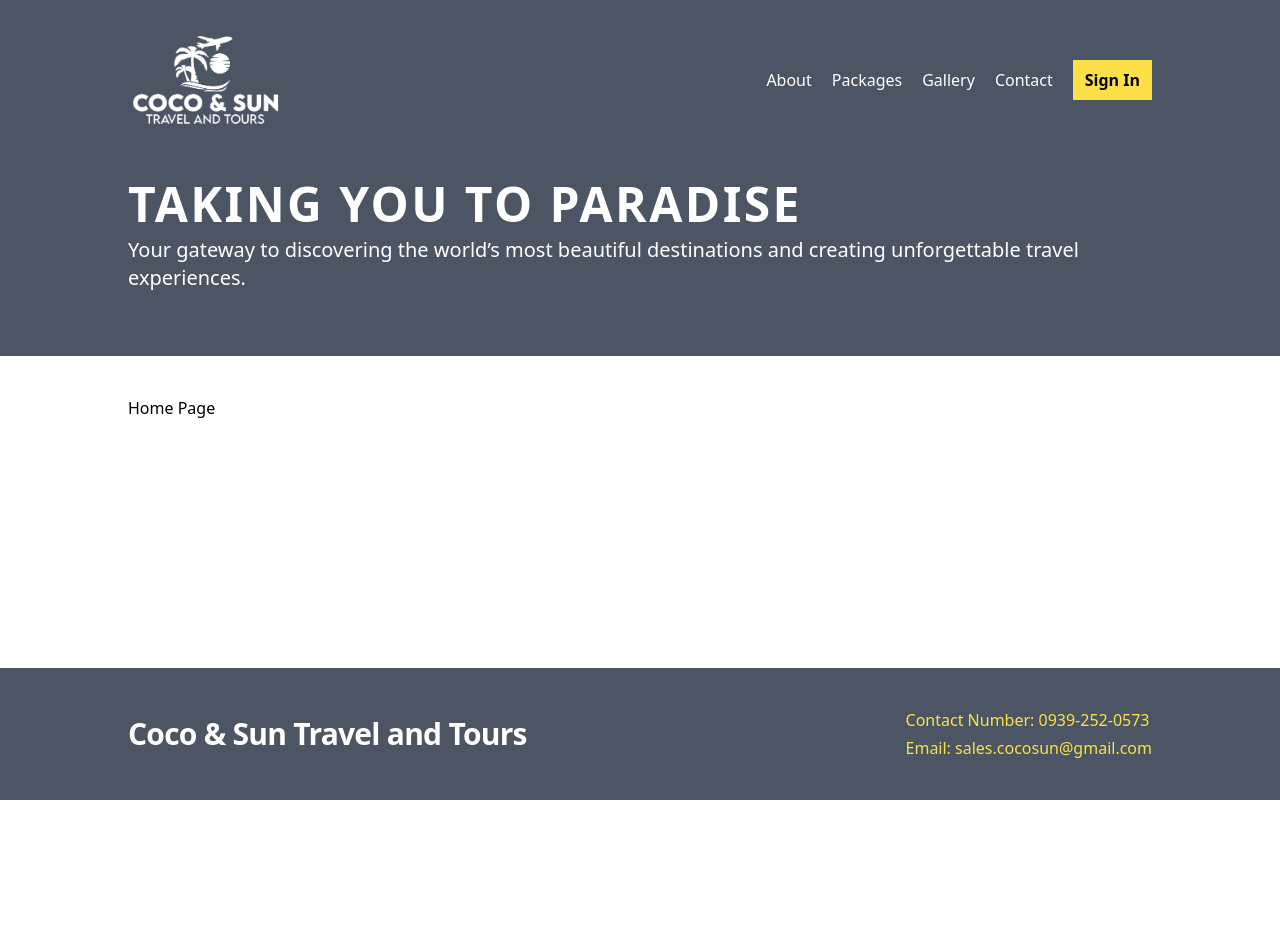
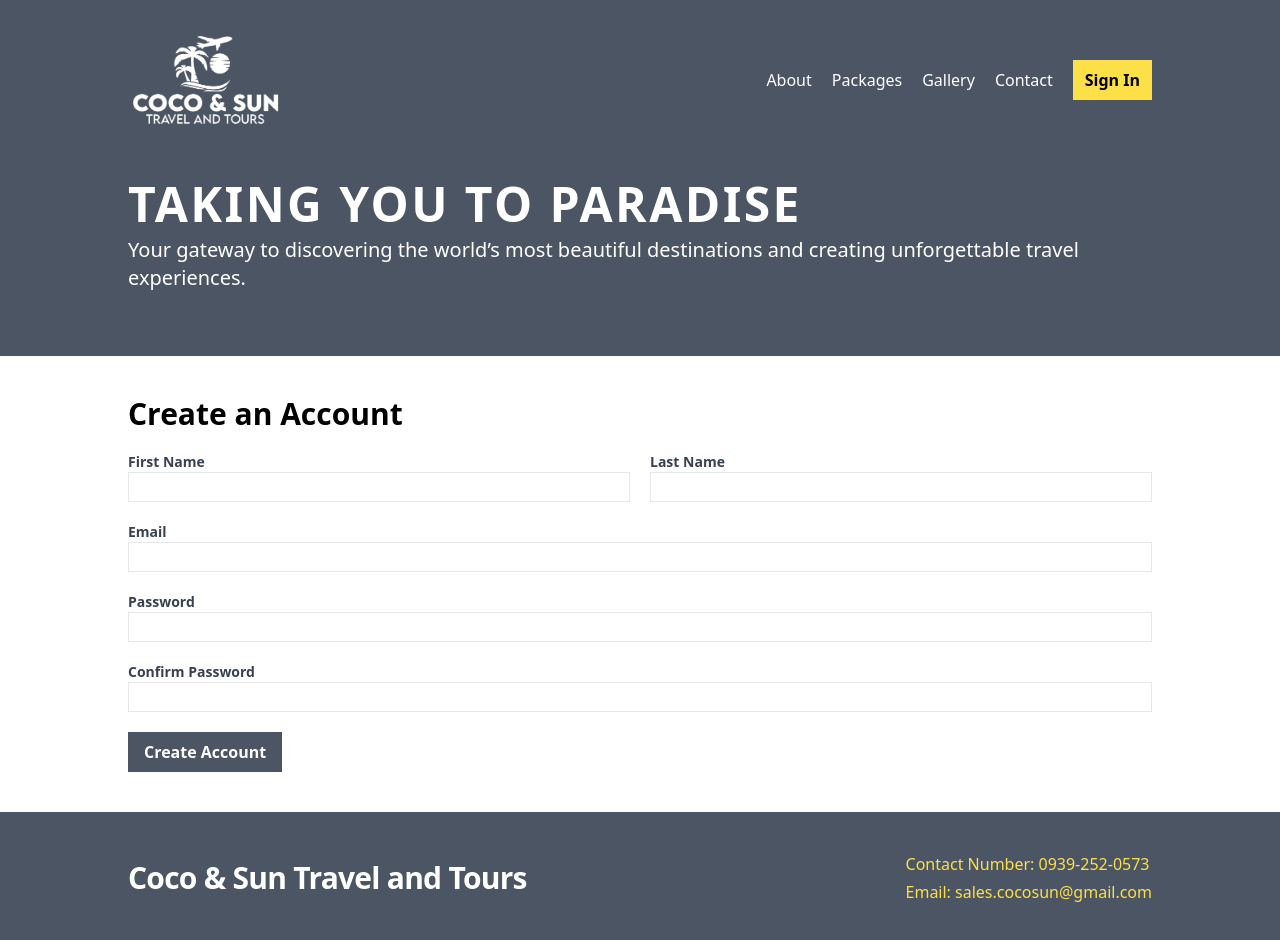
Before and after one commit to kevin120202/booking-app, a React (Vite) app in the folder frontend/: page /register in a window 1280 px wide. Before the commit this address led to /. Shown: the top 940 px of the page. Before the commit the page ends 800 px from the top, so only its background shows below. Built offline with nearby package versions, Linux system fonts and the light colour scheme; no server answers.

Commit message:
add register page with react query

```diff
--- a/frontend/package.json
+++ b/frontend/package.json
@@ -12,6 +12,8 @@
   "dependencies": {
     "react": "^18.3.1",
     "react-dom": "^18.3.1",
+    "react-hook-form": "^7.52.2",
+    "react-query": "^3.39.3",
     "react-router-dom": "^6.26.1"
   },
   "devDependencies": {
--- a/frontend/src/App.tsx
+++ b/frontend/src/App.tsx
@@ -5,6 +5,7 @@
     Navigate
 } from 'react-router-dom'
 import Layout from './layouts/Layout'
+import Register from './pages/Register'
 
 function App() {
 
@@ -19,6 +20,11 @@
                     <Layout>
                         <p>Search Page</p>
                     </Layout>} />
+                <Route path="/register" element={
+                    <Layout>
+                        <Register />
+                    </Layout>
+                } />
                 <Route path="*" element={<Navigate to="/" />} />
             </Routes>
         </Router>
--- /dev/null
+++ b/frontend/src/api-client.ts
@@ -0,0 +1,19 @@
+import { RegisterFormData } from "./pages/Register";
+
+const API_BASE_URL = import.meta.env.VITE_API_BASE_URL
+
+export const register = async (formData: RegisterFormData) => {
+    const res = await fetch(`${API_BASE_URL}/api/users/register`, {
+        method: "POST",
+        headers: {
+            "Content-Type": "application/json"
+        },
+        body: JSON.stringify(formData)
+    })
+
+    const resBody = await res.json()
+
+    if (!resBody.ok) {
+        throw new Error(resBody.message)
+    }
+}
--- a/frontend/src/main.tsx
+++ b/frontend/src/main.tsx
@@ -2,9 +2,20 @@
 import { createRoot } from 'react-dom/client'
 import App from './App.tsx'
 import './index.css'
+import { QueryClient, QueryClientProvider } from 'react-query'
+
+const queryClient = new QueryClient({
+    defaultOptions: {
+        queries: {
+            retry: 0
+        }
+    }
+})
 
 createRoot(document.getElementById('root')!).render(
     <StrictMode>
-        <App />
+        <QueryClientProvider client={queryClient}>
+            <App />
+        </QueryClientProvider>
     </StrictMode>,
 )
--- /dev/null
+++ b/frontend/src/pages/Register.tsx
@@ -0,0 +1,104 @@
+import { useForm } from "react-hook-form"
+import { useMutation } from "react-query";
+import * as apiClient from "../api-client"
+
+export type RegisterFormData = {
+    firstName: string;
+    lastName: string;
+    email: string;
+    password: string;
+    confirmPassword: string;
+}
+
+function Register() {
+    const { register, watch, handleSubmit, formState: { errors } } = useForm<RegisterFormData>()
+
+    const mutation = useMutation(apiClient.register, {
+        onSuccess: () => {
+            console.log('registration successful');
+        },
+        onError: (error: Error) => {
+            console.log(error.message);
+        }
+    })
+
+    const onSubmit = handleSubmit(data => {
+        mutation.mutate(data)
+    })
+
+    return (
+        <form className="flex flex-col gap-5" onSubmit={onSubmit}>
+            <h2 className="text-3xl font-bold">Create an Account</h2>
+
+            <div className="flex flex-col md:flex-row gap-5">
+                <label htmlFor="" className="text-gray-700 text-sm font-bold flex-1">
+                    First Name
+                    <input type="text" className="border border-rounded w-full py-1 px-2 font-normal"
+                        {...register("firstName", { required: "This field is required" })}
+                    />
+                    {errors.firstName && (
+                        <span className="text-red-500">{errors.firstName.message}</span>
+                    )}
+                </label>
+
+                <label htmlFor="" className="text-gray-700 text-sm font-bold flex-1">
+                    Last Name
+                    <input type="text" className="border border-rounded w-full py-1 px-2 font-normal"
+                        {...register("lastName", { required: "This field is required" })}
+                    />
+                    {errors.lastName && (
+                        <span className="text-red-500">{errors.lastName.message}</span>
+                    )}
+                </label>
+            </div>
+            <label htmlFor="" className="text-gray-700 text-sm font-bold flex-1">
+                Email
+                <input type="email" className="border border-rounded w-full py-1 px-2 font-normal"
+                    {...register("email", { required: "This field is required" })}
+                />
+                {errors.email && (
+                    <span className="text-red-500">{errors.email.message}</span>
+                )}
+            </label>
+
+            <label htmlFor="" className="text-gray-700 text-sm font-bold flex-1">
+                Password
+                <input type="password" className="border border-rounded w-full py-1 px-2 font-normal"
+                    {...register("password", {
+                        required: "This field is required", minLength: {
+                            value: 6,
+                            message: "Password must be at least 6 characters"
+                        }
+                    })}
+                />
+                {errors.password && (
+                    <span className="text-red-500">{errors.password.message}</span>
+                )}
+            </label>
+
+            <label htmlFor="" className="text-gray-700 text-sm font-bold flex-1">
+                Confirm Password
+                <input type="password" className="border border-rounded w-full py-1 px-2 font-normal"
+                    {...register("confirmPassword", {
+                        validate: (val) => {
+                            if (!val) {
+                                return "This field is required"
+                            } else if (watch("password") !== val) {
+                                return "Your passwords do not match"
+                            }
+                        }
+                    })}
+                />
+                {errors.confirmPassword && (
+                    <span className="text-red-500">{errors.confirmPassword.message}</span>
+                )}
+            </label>
+
+            <span>
+                <button type="submit" className="bg-gray-600 py-2 px-4 font-bold text-white">Create Account</button>
+            </span>
+        </form>
+    )
+}
+
+export default Register
--- a/frontend/tailwind.config.js
+++ b/frontend/tailwind.config.js
@@ -4,7 +4,9 @@
     theme: {
         extend: {},
         container: {
-            padding: "8rem"
+            padding: {
+                md: "8rem"
+            }
         }
     },
     plugins: [],
```
Also changed, not shown: 1 other file (tests, documents, lock files or other folders).
